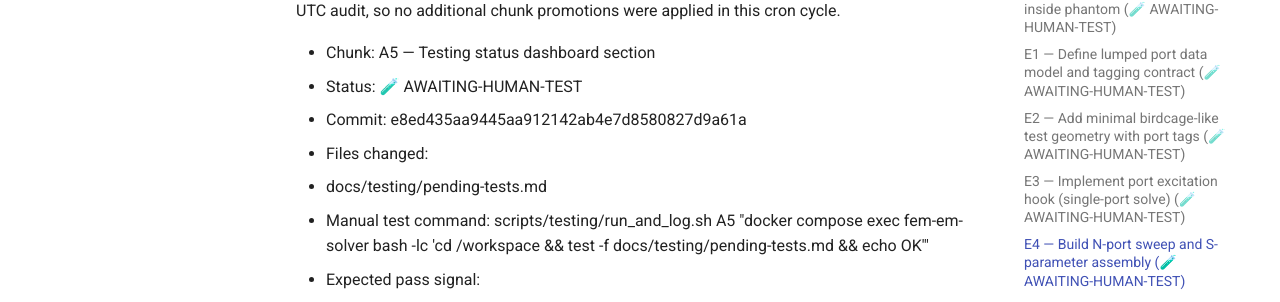
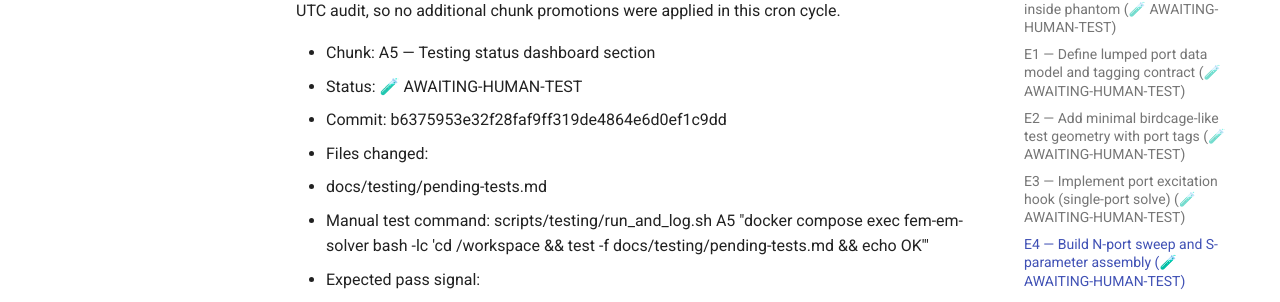
Before and after one commit to awarru/fem-em-solver, an MkDocs documentation site: the page built from docs/testing/pending-tests.md, in a window 1280 px wide and 900 px high, scrolled down 37709 px. Shown: the part 379-681 px from the top of the window. Built offline with MkDocs 1.6.1 and Material for MkDocs 9.7.7, drawn with Linux system fonts in a browser that asks for light colours; comment, search, counter and statistics services are not loaded.

Commit message:
docs(testing): record A5 audit commit hash

```diff
--- a/docs/testing/pending-tests.md
+++ b/docs/testing/pending-tests.md
@@ -997,7 +997,7 @@ Dashboard audit note (2026-03-23 11:01 UTC): reviewed `docs/testing/test-results
 
 - Chunk: A5 — Testing status dashboard section
 - Status: 🧪 AWAITING-HUMAN-TEST
-- Commit: e8ed435aa9445aa912142ab4e7d8580827d9a61a
+- Commit: b6375953e32f28faf9ff319de4864e6d0ef1c9dd
 - Files changed:
   - docs/testing/pending-tests.md
 - Manual test command: scripts/testing/run_and_log.sh A5 "docker compose exec fem-em-solver bash -lc 'cd /workspace && test -f docs/testing/pending-tests.md && echo OK'"
```
